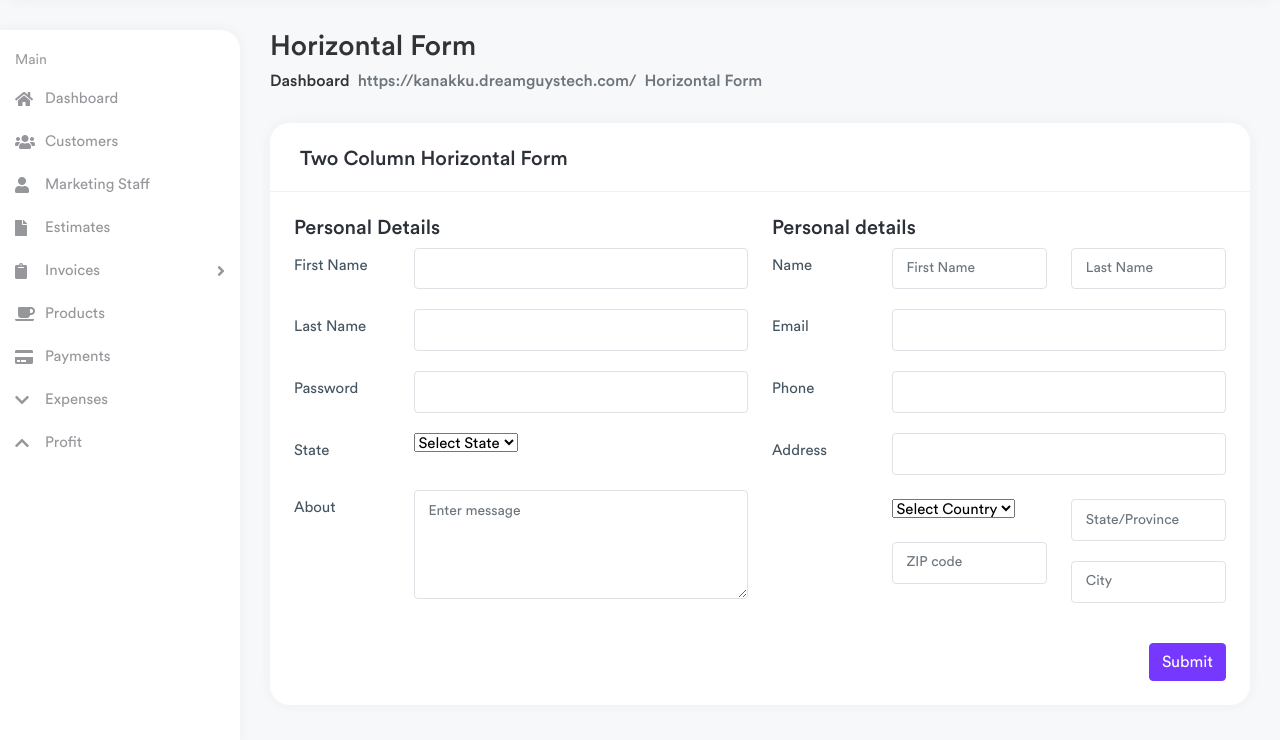
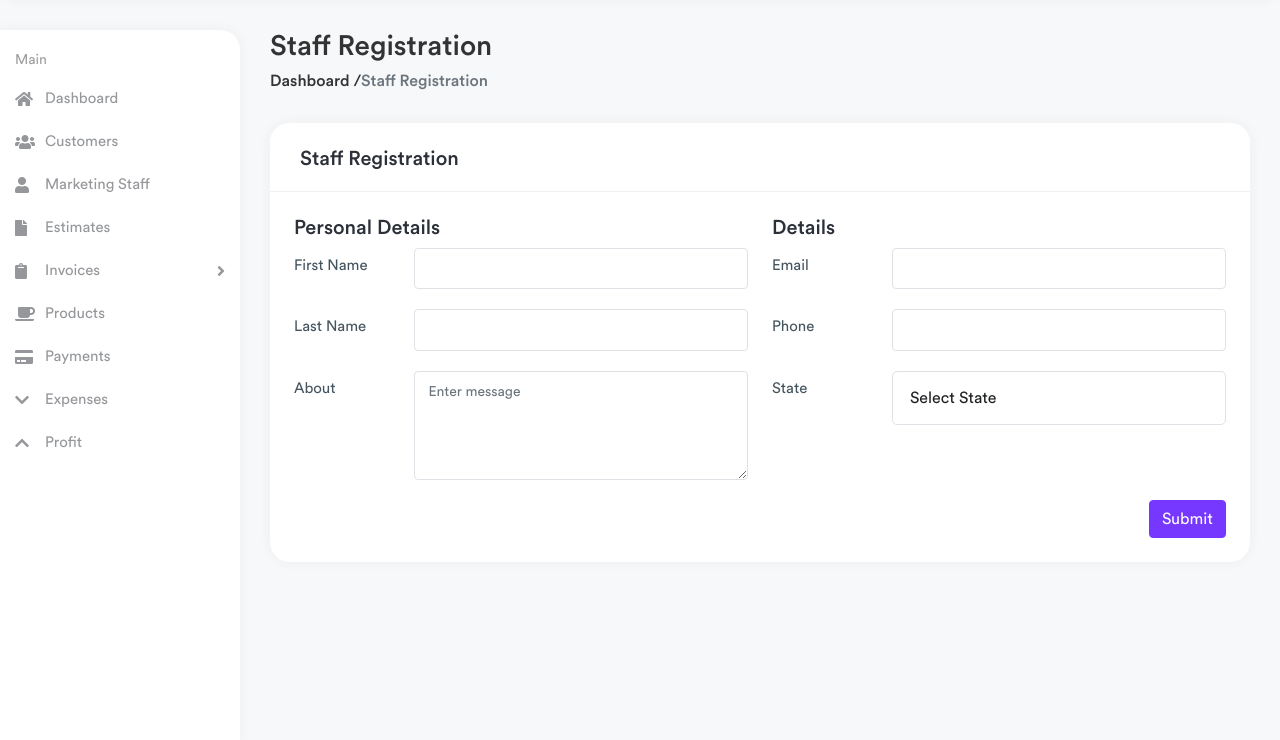
Before and after one commit to shahilkk/Fiesta, a Django app: page /admin/marketingstaff in a window 1280 px wide. Shown: the part 60-800 px from the top of the page. Run offline with Django 4.2, Linux system fonts and the light colour scheme; some libraries are stand-ins or nearby versions.

Commit message:
add list

```diff
--- a/adminapp/templates/Estimate.html
+++ b/adminapp/templates/Estimate.html
@@ -14,7 +14,7 @@
                 <div class="col">
                     <h3 class="page-title">Estimates</h3>
                     <ul class="breadcrumb">
-                        <li class="breadcrumb-item"><a href="/admin/index">Dashboard</a>
+                        <li class=""><a href="/admin/index">Dashboard /</a>
                         </li>
                         <li class="breadcrumb-item active">Estimates</li>
                     </ul>
--- a/adminapp/templates/addcustomer.html
+++ b/adminapp/templates/addcustomer.html
@@ -16,8 +16,8 @@
                 <div class="col-sm-12">
                     <h3 class="page-title">Customers</h3>
                     <ul class="breadcrumb">
-                        <li class="breadcrumb-item"><a href="/admin/index">Dashboard</a></li>
-                        <li class="breadcrumb-item"><a href="/admin/customer">Customers</a></li>
+                        <li class=""><a href="/admin/index">Dashboard /</a></li>
+                        <li class=""><a href="/admin/customer">Customers /</a></li>
                         <li class="breadcrumb-item active">Add Customers</li>
                     </ul>
                 </div>
--- a/adminapp/templates/marketingstaff.html
+++ b/adminapp/templates/marketingstaff.html
@@ -10,10 +10,10 @@
         <div class="page-header">
             <div class="row">
                 <div class="col">
-                    <h3 class="page-title">Horizontal Form</h3>
+                    <h3 class="page-title">Staff Registration</h3>
                     <ul class="breadcrumb">
-                        <li class="breadcrumb-item"><a href="/admin/index">Dashboard</a></li>
-                        <li class="breadcrumb-item active">Horizontal Form</li>
+                        <li><a href="/admin/index">Dashboard /</a></li>
+                        <li class="breadcrumb-item active">Staff Registration</li>
                     </ul>
                 </div>
             </div>
@@ -25,7 +25,7 @@
             <div class="col-md-12">
                 <div class="card">
                     <div class="card-header">
-                        <h5 class="card-title">Two Column Horizontal Form</h5>
+                        <h5 class="card-title">Staff Registration</h5>
                     </div>
                     <div class="card-body">
                         <form action="#">
@@ -44,23 +44,9 @@
                                             <input type="text" class="form-control">
                                         </div>
                                     </div>
-                                    <div class="form-group row">
-                                        <label class="col-lg-3 col-form-label">Password</label>
-                                        <div class="col-lg-9">
-                                            <input type="password" class="form-control">
-                                        </div>
-                                    </div>
-                                    <div class="form-group row">
-                                        <label class="col-lg-3 col-form-label">State</label>
-                                        <div class="col-lg-9">
-                                            <select class="select">
-                                                <option>Select State</option>
-                                                <option value="1">California</option>
-                                                <option value="2">Texas</option>
-                                                <option value="3">Florida</option>
-                                            </select>
-                                        </div>
-                                    </div>
+
+
+
                                     <div class="form-group row">
                                         <label class="col-lg-3 col-form-label">About</label>
                                         <div class="col-lg-9">
@@ -70,26 +56,8 @@
                                     </div>
                                 </div>
                                 <div class="col-xl-6">
-                                    <h5 class="card-title">Personal details</h5>
-                                    <div class="row">
-                                        <label class="col-lg-3 col-form-label">Name</label>
-                                        <div class="col-lg-9">
-                                            <div class="row">
-                                                <div class="col-md-6">
-                                                    <div class="form-group">
-                                                        <input type="text" placeholder="First Name"
-                                                            class="form-control">
-                                                    </div>
-                                                </div>
-                                                <div class="col-md-6">
-                                                    <div class="form-group">
-                                                        <input type="text" placeholder="Last Name"
-                                                            class="form-control">
-                                                    </div>
-                                                </div>
-                                            </div>
-                                        </div>
-                                    </div>
+                                    <h5 class="card-title">Details</h5>
+
                                     <div class="form-group row">
                                         <label class="col-lg-3 col-form-label">Email</label>
                                         <div class="col-lg-9">
@@ -103,38 +71,17 @@
                                         </div>
                                     </div>
                                     <div class="form-group row">
-                                        <label class="col-lg-3 col-form-label">Address</label>
+                                        <label class="col-lg-3 col-form-label">State</label>
                                         <div class="col-lg-9">
-                                            <input type="text" class="form-control m-b-20">
-                                            <div class="row mt-4">
-                                                <div class="col-md-6">
-                                                    <div class="form-group">
-                                                        <select class="select">
-                                                            <option>Select Country</option>
-                                                            <option value="1">USA</option>
-                                                            <option value="2">France</option>
-                                                            <option value="3">India</option>
-                                                            <option value="4">Spain</option>
-                                                        </select>
-                                                    </div>
-                                                    <div class="form-group">
-                                                        <input type="text" placeholder="ZIP code"
-                                                            class="form-control">
-                                                    </div>
-                                                </div>
-                                                <div class="col-md-6">
-                                                    <div class="form-group">
-                                                        <input type="text" placeholder="State/Province"
-                                                            class="form-control">
-                                                    </div>
-                                                    <div class="form-group">
-                                                        <input type="text" placeholder="City"
-                                                            class="form-control">
-                                                    </div>
-                                                </div>
-                                            </div>
+                                            <select class="select form-control-lg form-control">
+                                                <option>Select State</option>
+                                                <option value="1">California</option>
+                                                <option value="2">Texas</option>
+                                                <option value="3">Florida</option>
+                                            </select>
                                         </div>
                                     </div>
+
                                 </div>
                             </div>
                             <div class="text-end">
```
Also changed, not shown: adminapp/templates/addestimate.html (+15 -3 lines), adminapp/templates/master.html (+1 -11 lines).
